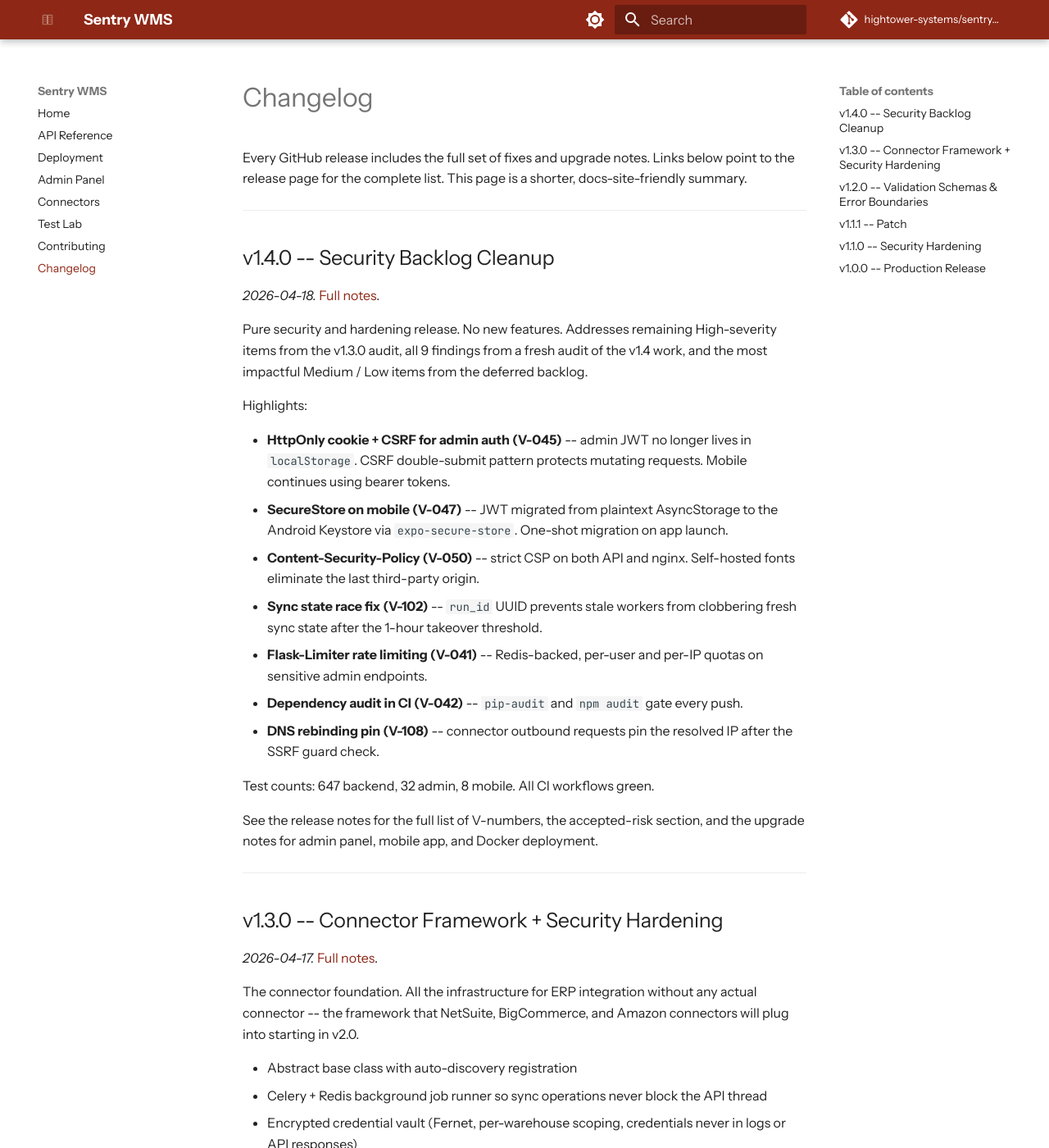
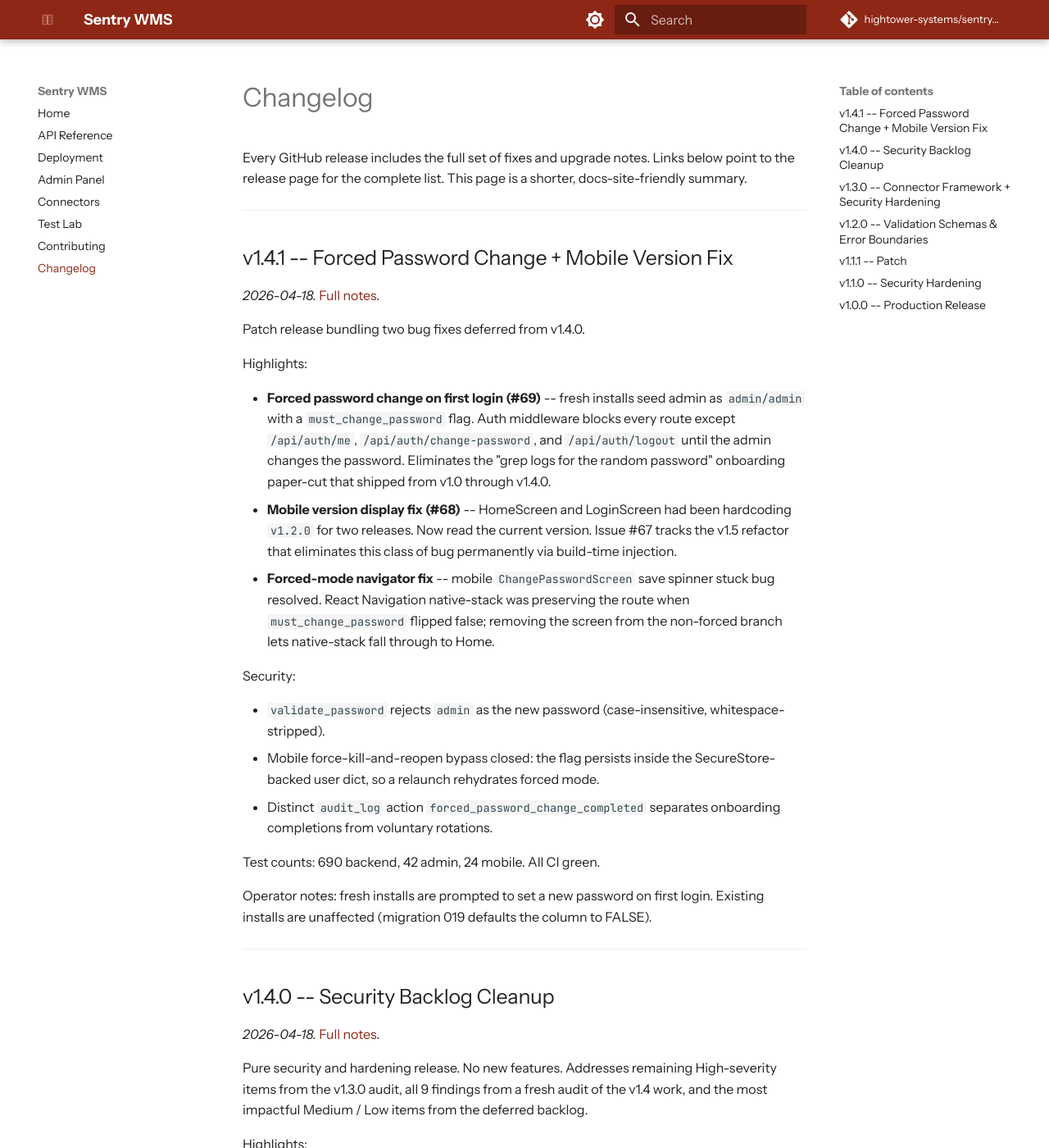
Before and after one commit to hightower-systems/sentry-wms, an MkDocs documentation site: the page built from docs/changelog.md, in a window 1280 px wide and 1400 px high. Shown: the whole window at 82% size. Built offline with MkDocs 1.6.1 and Material for MkDocs 9.7.7, drawn with Linux system fonts in a browser that asks for light colours; comment, search, counter and statistics services are not loaded.

Commit message:
docs: update MkDocs site for v1.4.1 release

```diff
--- a/docs/changelog.md
+++ b/docs/changelog.md
@@ -3,6 +3,49 @@
 Every GitHub release includes the full set of fixes and upgrade notes.
 Links below point to the release page for the complete list. This page
 is a shorter, docs-site-friendly summary.
+
+---
+
+## v1.4.1 -- Forced Password Change + Mobile Version Fix
+
+*2026-04-18.* [Full notes](https://github.com/hightower-systems/sentry-wms/releases/tag/v1.4.1).
+
+Patch release bundling two bug fixes deferred from v1.4.0.
+
+Highlights:
+
+- **Forced password change on first login (#69)** -- fresh installs
+  seed admin as `admin/admin` with a `must_change_password` flag. Auth
+  middleware blocks every route except `/api/auth/me`,
+  `/api/auth/change-password`, and `/api/auth/logout` until the admin
+  changes the password. Eliminates the "grep logs for the random
+  password" onboarding paper-cut that shipped from v1.0 through
+  v1.4.0.
+- **Mobile version display fix (#68)** -- HomeScreen and LoginScreen
+  had been hardcoding `v1.2.0` for two releases. Now read the current
+  version. Issue #67 tracks the v1.5 refactor that eliminates this
+  class of bug permanently via build-time injection.
+- **Forced-mode navigator fix** -- mobile `ChangePasswordScreen` save
+  spinner stuck bug resolved. React Navigation native-stack was
+  preserving the route when `must_change_password` flipped false;
+  removing the screen from the non-forced branch lets native-stack
+  fall through to Home.
+
+Security:
+
+- `validate_password` rejects `admin` as the new password
+  (case-insensitive, whitespace-stripped).
+- Mobile force-kill-and-reopen bypass closed: the flag persists
+  inside the SecureStore-backed user dict, so a relaunch rehydrates
+  forced mode.
+- Distinct `audit_log` action `forced_password_change_completed`
+  separates onboarding completions from voluntary rotations.
+
+Test counts: 690 backend, 42 admin, 24 mobile. All CI green.
+
+Operator notes: fresh installs are prompted to set a new password on
+first login. Existing installs are unaffected (migration 019 defaults
+the column to FALSE).
 
 ---
 
```
